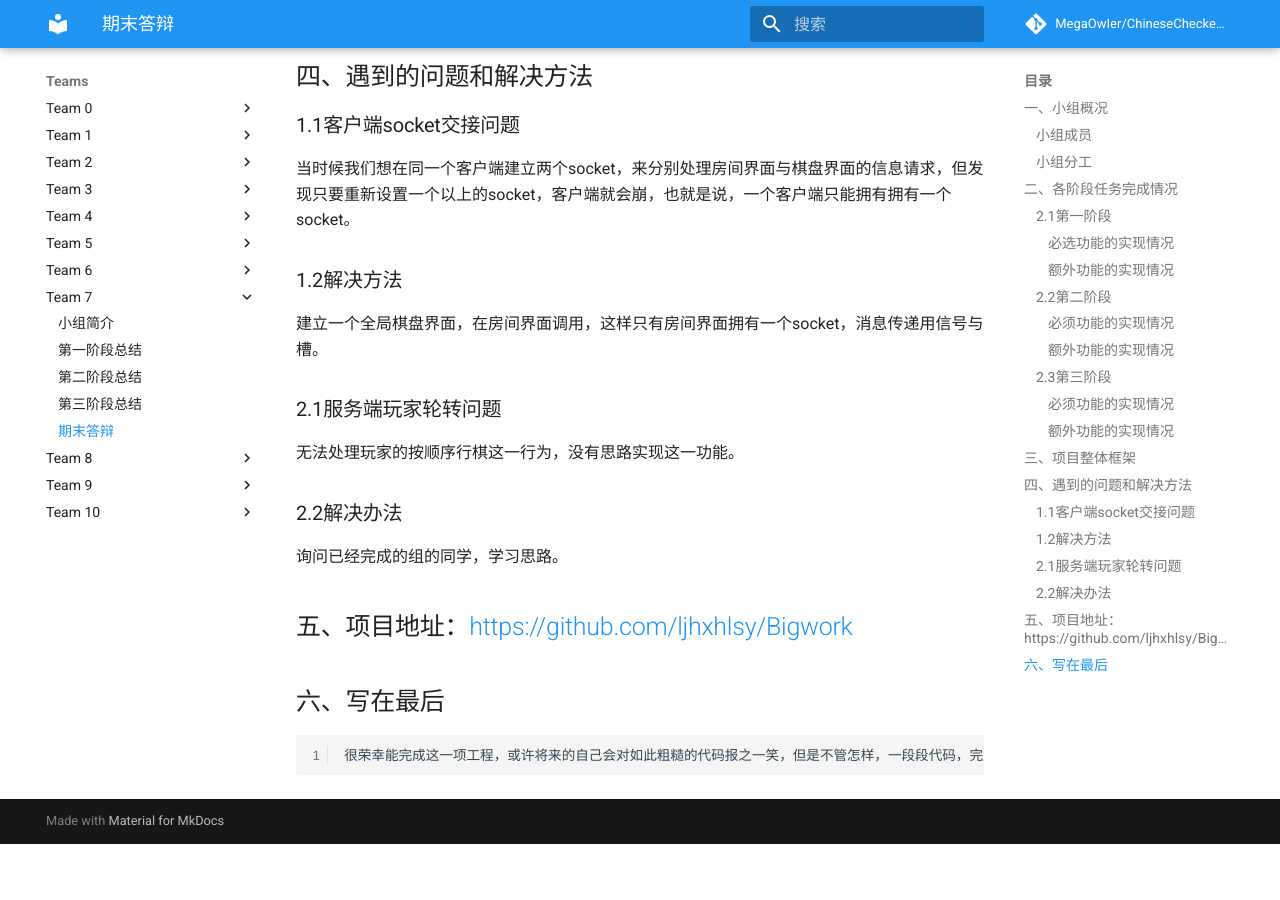
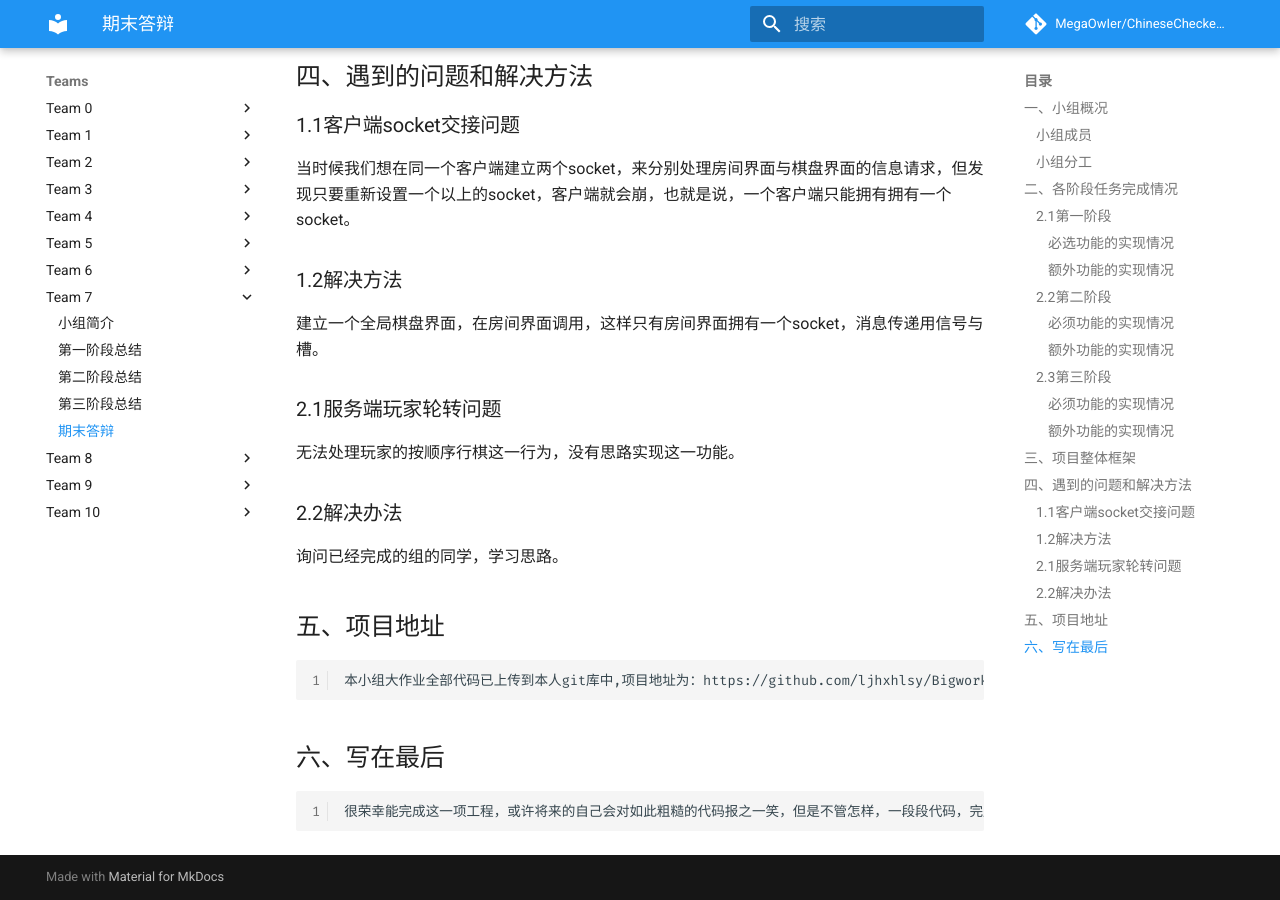
Before and after one commit to MegaOwIer/ChineseCheckers, an MkDocs documentation site: the page built from docs/submission/Team7/pre.md, in a window 1280 px wide and 900 px high, scrolled down 8516 px. Built offline with MkDocs 1.6.1 and Material for MkDocs 9.7.7, drawn with Linux system fonts in a browser that asks for light colours; comment, search, counter and statistics services are not loaded; before the commit the page ends 9360 px from its top, so only the background shows below that.

Commit message:
已修改

```diff
--- a/docs/submission/Team7/pre.md
+++ b/docs/submission/Team7/pre.md
@@ -85,6 +85,7 @@
 ### 2.2解决办法
   询问已经完成的组的同学，学习思路。
 
-## 五、项目地址：https://github.com/ljhxhlsy/Bigwork
+## 五、项目地址
+    本小组大作业全部代码已上传到本人git库中,项目地址为：https://github.com/ljhxhlsy/Bigwork
 ## 六、写在最后
     很荣幸能完成这一项工程，或许将来的自己会对如此粗糙的代码报之一笑，但是不管怎样，一段段代码，完成了半年前那个看似不可能完成的任务，而我们，也是在一次又一次绝望之后，重拾了自己的信心，磨砺了自己的心境。这或许就是这一项大作业的目的，不是让你学会多么高深，多么复杂的知识；而是让你明白，在将来，不管多难的问题，都要勇往直前的走下去，彩虹，不也总在风雨后吗？
```
